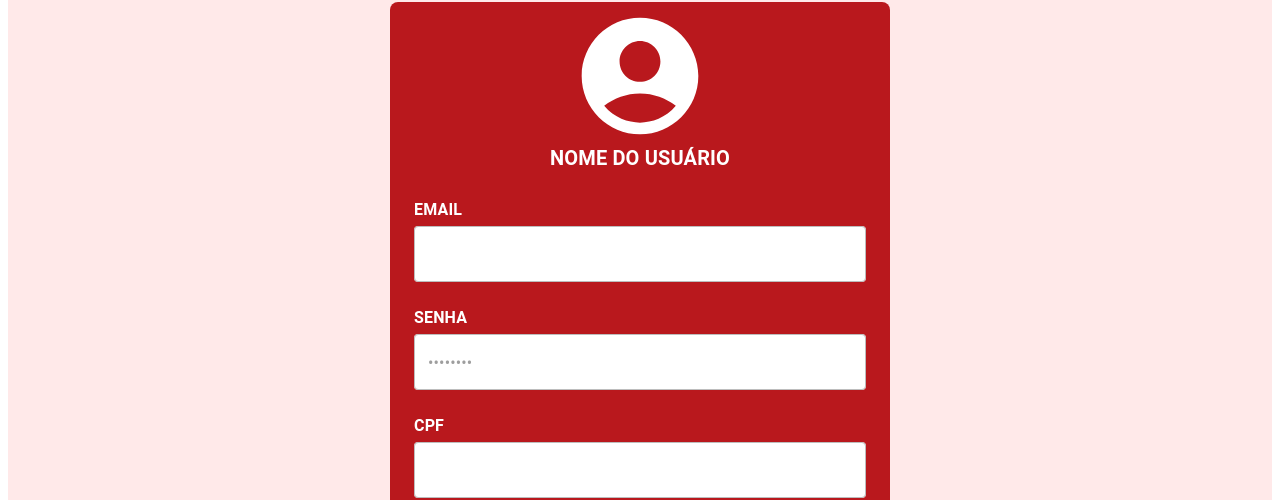
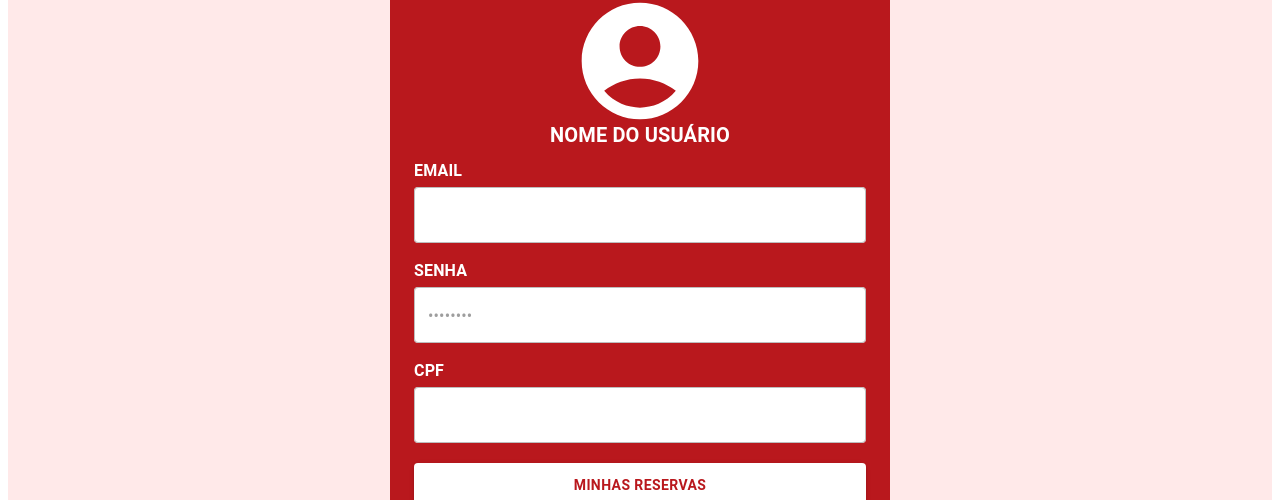
Before and after one commit to gabims029/FRONT---TCC, a React (Vite) app: page /profile in a window 1280 px wide. Shown: the part 82-582 px from the top of the page. Built offline with nearby package versions, Linux system fonts and the light colour scheme; no server answers; sample sign-in values are in the browser's storage.

Commit message:
estilização

```diff
--- a/src/components/HeaderLogo.jsx
+++ b/src/components/HeaderLogo.jsx
@@ -28,10 +28,11 @@ function Header() {
     { label: "MINHAS RESERVAS", path: "/minhasReservas" },
     ...(tipo === "Admin"
       ? [
+          { label: "TODAS RESERVAS", path: "/allReservas"},
           { label: "CADASTRAR USUÁRIO", path: "/cadastro" },
+          { label: "VISUALIZAR USUÁRIOS", path: "/users" },
           { label: "CRIAR SALA", path: "/criarSala" },
-          { label: "VISUALIZAR USUÁRIOS", path: "/users" },
-          { label: "TODAS RESERVAS", path: "/allReservas"},
+
         ]
       : []),
     { label: "SAIR", path: "/" },
@@ -79,10 +80,10 @@ function Header() {
 
       <Drawer anchor="left" open={drawerOpen} onClose={toggleDrawer(false)}>
         <Box
-          sx={{ width: 250, backgroundColor: "#C91E1E", height: "100%" }}
+          sx={{ width: 240, backgroundColor: "#C91E1E", height: "100%" }}
           role="presentation"
         >
-          <List style={{ marginTop: 45 }}>
+          <List style={{ marginTop: 35 }}>
             {menuItems.map((item) => (
               <ListItem
                 button
--- a/src/pages/Home.jsx
+++ b/src/pages/Home.jsx
@@ -23,7 +23,7 @@ export default function Home() {
     >
       <Container
         sx={{
-          mt: 10,
+          mt: 5,
           flex: 1,
           display: "flex",
           flexDirection: "column",
@@ -33,7 +33,7 @@ export default function Home() {
       >
         <Typography
           variant="h6"
-          sx={{ color: "black", fontWeight: "bold", textAlign: "center", mb: 3 }}
+          sx={{ color: "black", fontWeight: "bold", textAlign: "center", mb: 1 }}
         >
           SEJA BEM-VINDO AO RESERVAS SENAI
         </Typography>
@@ -49,7 +49,7 @@ export default function Home() {
 
         <Typography
           variant="body1"
-          sx={{ color: "black", textAlign: "center", mt: -1 }}
+          sx={{ color: "black", textAlign: "center", mt: -2 }}
         >
           Visualizar salas disponíveis:
         </Typography>
--- a/src/pages/Perfil.jsx
+++ b/src/pages/Perfil.jsx
@@ -87,8 +87,8 @@ function Perfil() {
         backgroundColor: "#FFE9E9",
         display: "flex",
         flexDirection: "column",
-        paddingTop: "60px",
-        paddingBottom: "60px",
+        paddingTop: "45px",
+        paddingBottom: "30px",
         alignItems: "center",
       }}
     >
@@ -111,7 +111,7 @@ function Perfil() {
               display: "flex",
               justifyContent: "center",
               alignItems: "center",
-              marginBottom: 2,
+              marginBottom: 1,
             }}
           >
             <AccountCircleIcon sx={{ color: "white", fontSize: 140 }} />
@@ -123,7 +123,7 @@ function Perfil() {
             sx={{
               color: "white",
               fontWeight: "bold",
-              marginBottom: 3,
+              marginBottom: 1,
               textAlign: "center",
             }}
           >
@@ -147,7 +147,7 @@ function Perfil() {
             placeholder={userData.email}
             type="text"
             sx={{
-              marginBottom: 3,
+              marginBottom: 2,
               backgroundColor: "white",
               borderRadius: 1,
               "& .MuiInputBase-input": { color: "black" },
@@ -175,7 +175,7 @@ function Perfil() {
             placeholder="********"
             type="password"
             sx={{
-              marginBottom: 3,
+              marginBottom: 2,
               backgroundColor: "white",
               borderRadius: 1,
               "& .MuiInputBase-input": { color: "black" },
```
